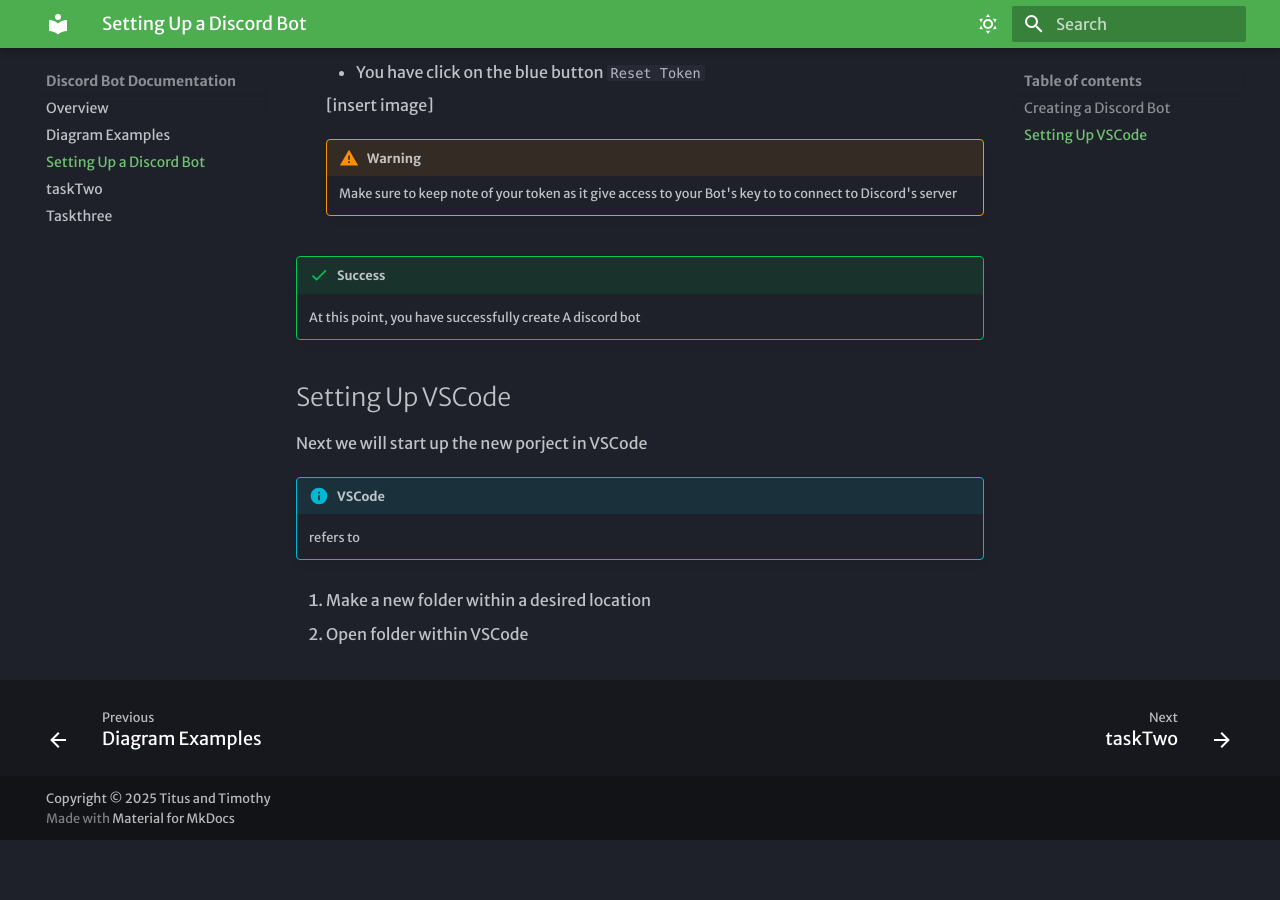
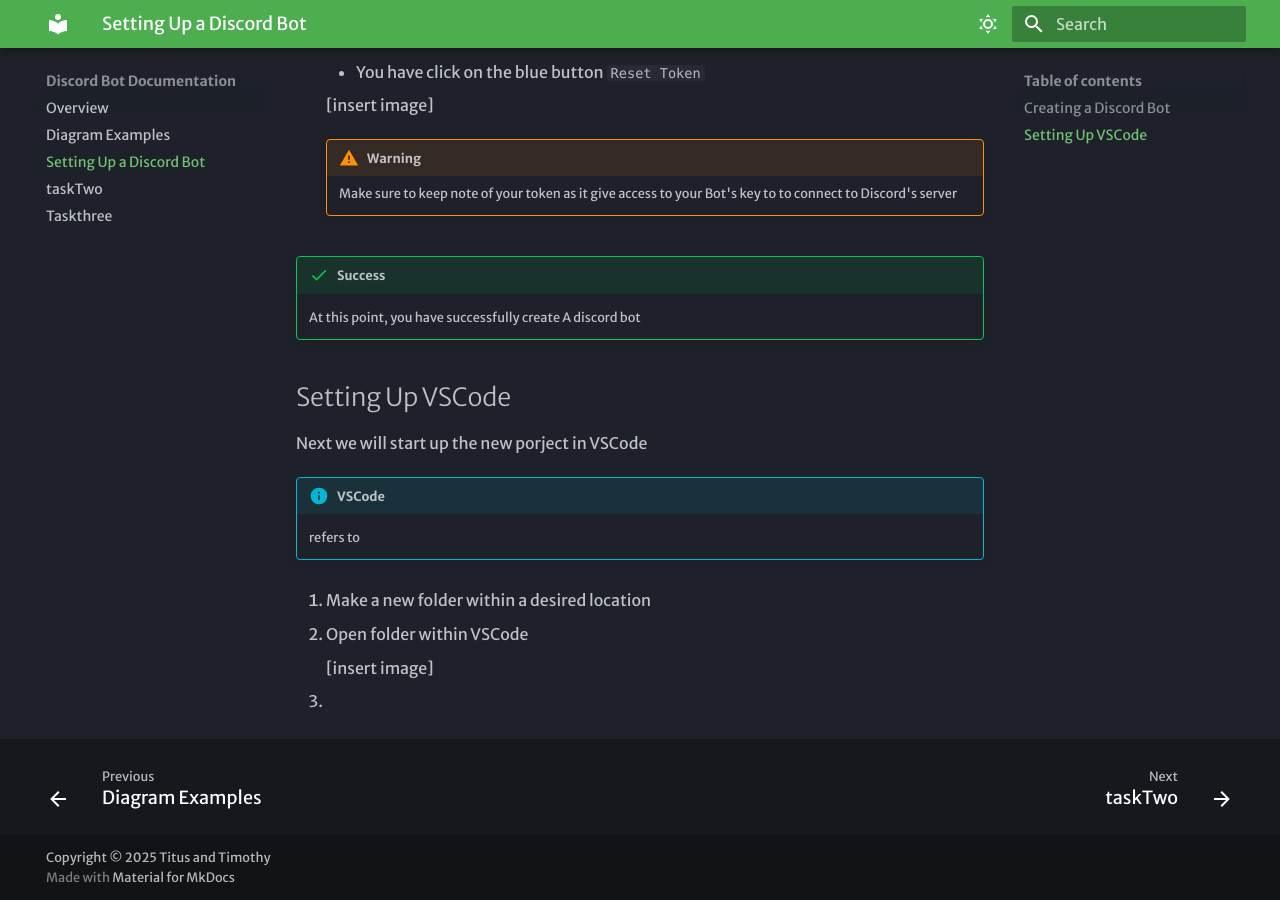
Before and after one commit to TitusLee2000/Discord-Bot-Documentation, an MkDocs documentation site: the page built from docs/taskOne.md, in a window 1280 px wide and 900 px high, scrolled down 999 px. Built offline with MkDocs 1.6.1 and Material for MkDocs 9.7.7, drawn with Linux system fonts in a browser that asks for light colours; some web fonts are replaced; before the commit the page ends 1839 px from its top, so only the background shows below that.

Commit message:
update taskOne.md

```diff
--- a/docs/taskOne.md
+++ b/docs/taskOne.md
@@ -62,3 +62,7 @@ Next we will start up the new porject in VSCode
 1. Make a new folder within a desired location
 
 2. Open folder within VSCode
+
+    [insert image]
+
+3.
```
